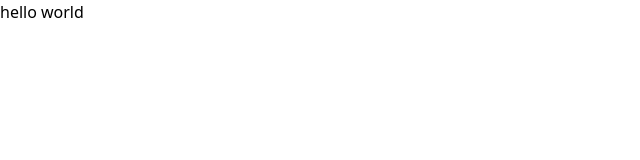
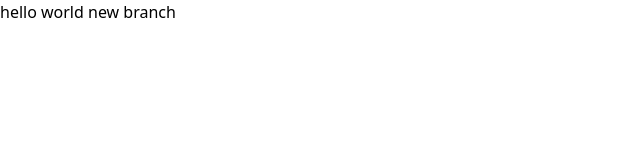
Before and after one commit to KUchuna/redberry, a Next.js app: page / in a window 1280 px wide. Shown: the top 160 px of the page, without its empty margins (0-640 px from the left). Built offline with nearby package versions, Linux system fonts and the light colour scheme.

Commit message:
new branch on github for development

```diff
--- a/app/page.tsx
+++ b/app/page.tsx
@@ -2,6 +2,7 @@ export default function Home() {
   return (
     <main>
       hello world
+      new branch
     </main>
   );
 }
```
